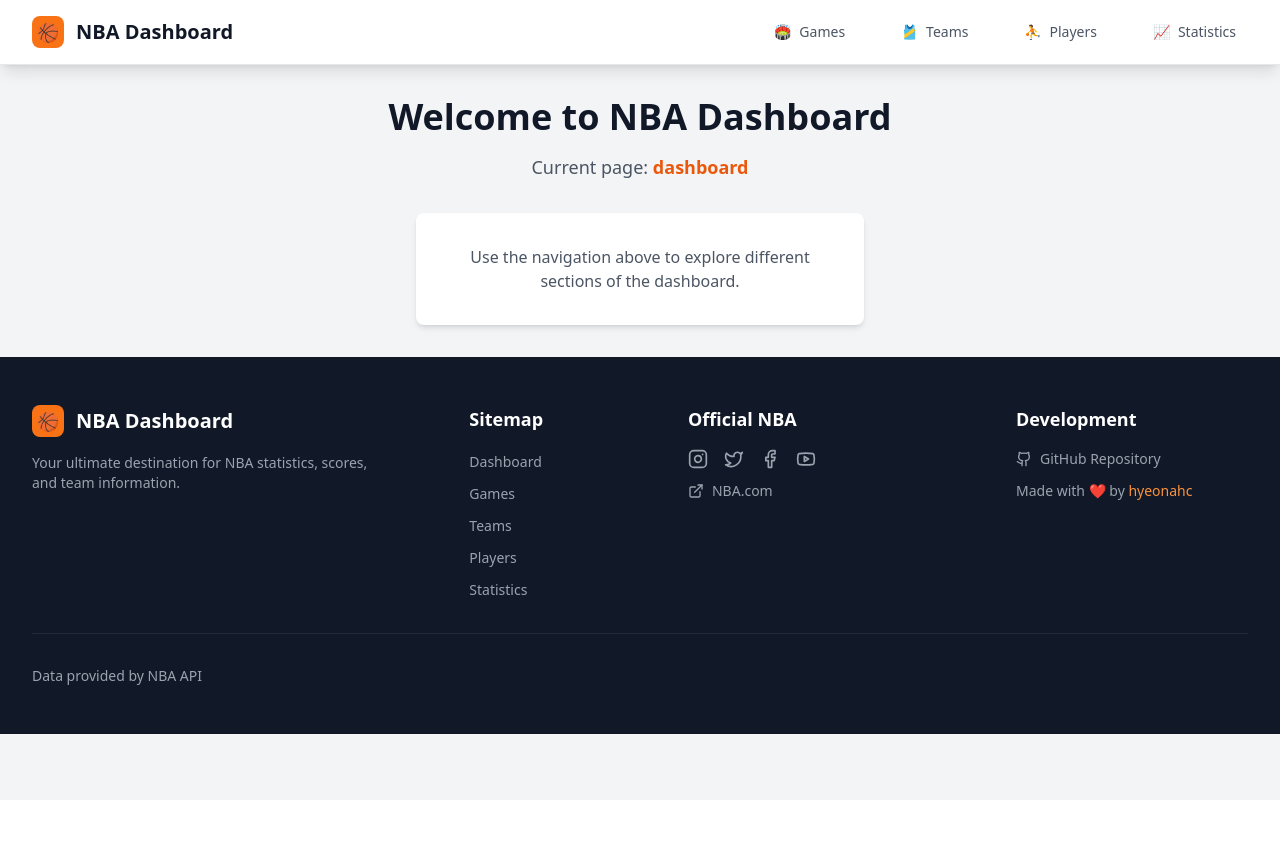
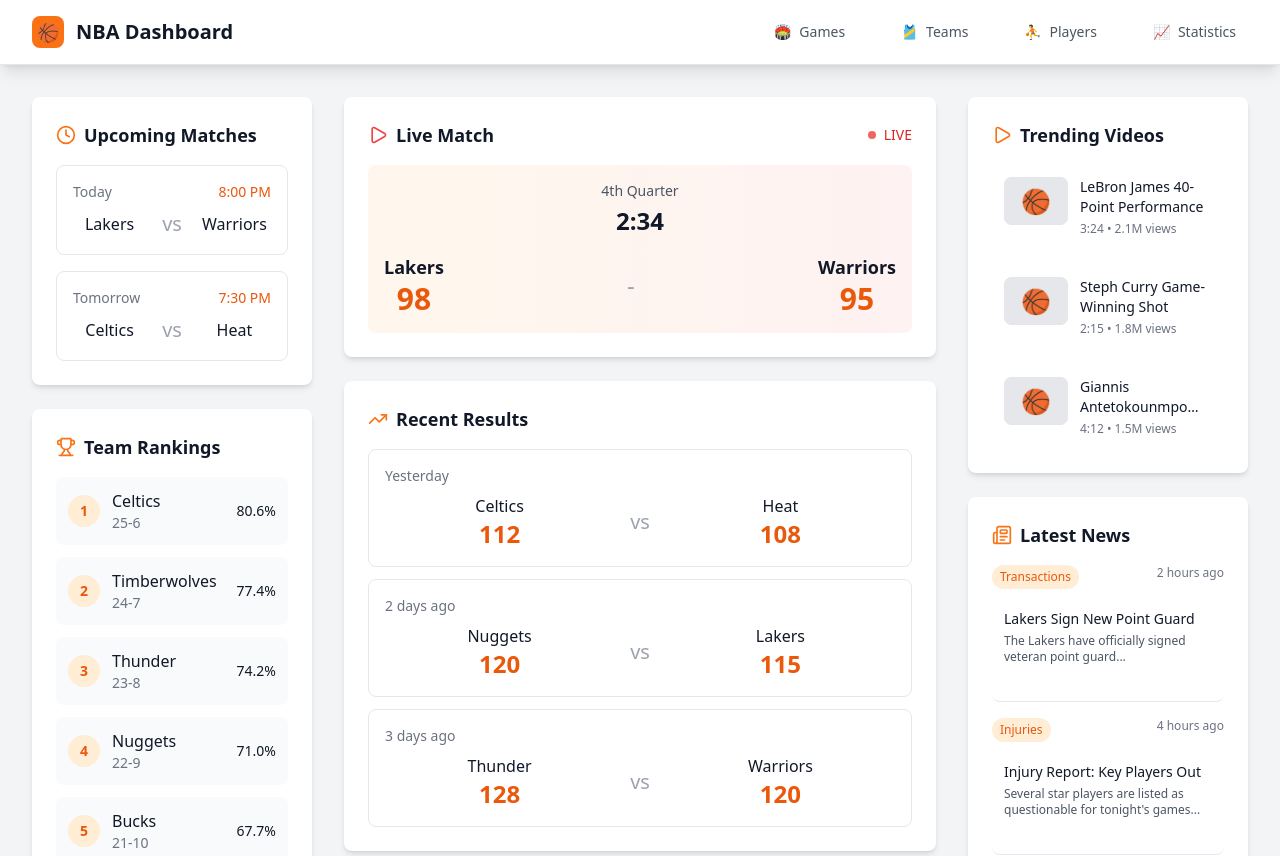
Before and after one commit to hyeonahc/nba-dashboard, a React (Vite) app: page / in a window 1280 px wide. Shown: the top 856 px of the page. Before the commit the page ends 800 px from the top, so only its background shows below. Built offline with nearby package versions, Linux system fonts and the light colour scheme.

Commit message:
feat: integrate homepage with responsive dashboard layout

```diff
--- a/src/App.tsx
+++ b/src/App.tsx
@@ -1,5 +1,6 @@
 import { useState } from "react"
 import Footer from "./components/Footer"
+import Homepage from "./components/Homepage"
 import Navigation from "./components/Navigation"
 
 function App() {
@@ -9,14 +10,20 @@
     <div className="min-h-screen bg-gray-100">
       <Navigation currentPage={currentPage} onPageChange={setCurrentPage} />
 
-      <main className="max-w-7xl mx-auto px-4 sm:px-6 lg:px-8 py-8">
+      <main>
+        {currentPage === "dashboard" ? (
+          <Homepage />
+        ) : (
+          <div className="max-w-7xl mx-auto px-4 sm:px-6 lg:px-8 py-8">
             <div className="text-center">
               <h1 className="text-4xl font-bold text-gray-900 mb-4">
                 Welcome to NBA Dashboard
               </h1>
               <p className="text-lg text-gray-600 mb-8">
                 Current page:{" "}
-            <span className="font-semibold text-orange-600">{currentPage}</span>
+                <span className="font-semibold text-orange-600">
+                  {currentPage}
+                </span>
               </p>
               <div className="bg-white rounded-lg shadow-md p-8 max-w-md mx-auto">
                 <p className="text-gray-600">
@@ -25,6 +32,8 @@
                 </p>
               </div>
             </div>
+          </div>
+        )}
       </main>
 
       <Footer />
--- /dev/null
+++ b/src/components/Homepage.tsx
@@ -0,0 +1,156 @@
+import LatestNews from "./homepage/LatestNews"
+import LiveMatch from "./homepage/LiveMatch"
+import PastMatches from "./homepage/PastMatches"
+import TeamRankings from "./homepage/TeamRankings"
+import TrendingVideos from "./homepage/TrendingVideos"
+import UpcomingMatches from "./homepage/UpcomingMatches"
+
+const Homepage = () => {
+  // Mock data - in a real app, this would come from an API
+  const upcomingMatches = [
+    {
+      id: 1,
+      homeTeam: "Lakers",
+      awayTeam: "Warriors",
+      time: "8:00 PM",
+      date: "Today",
+      homeScore: null,
+      awayScore: null,
+    },
+    {
+      id: 2,
+      homeTeam: "Celtics",
+      awayTeam: "Heat",
+      time: "7:30 PM",
+      date: "Tomorrow",
+      homeScore: null,
+      awayScore: null,
+    },
+  ]
+
+  const rankings = [
+    { position: 1, team: "Celtics", wins: 25, losses: 6, winPercentage: 0.806 },
+    {
+      position: 2,
+      team: "Timberwolves",
+      wins: 24,
+      losses: 7,
+      winPercentage: 0.774,
+    },
+    { position: 3, team: "Thunder", wins: 23, losses: 8, winPercentage: 0.742 },
+    { position: 4, team: "Nuggets", wins: 22, losses: 9, winPercentage: 0.71 },
+    { position: 5, team: "Bucks", wins: 21, losses: 10, winPercentage: 0.677 },
+  ]
+
+  const liveMatch = {
+    homeTeam: "Lakers",
+    awayTeam: "Warriors",
+    homeScore: 98,
+    awayScore: 95,
+    quarter: "4th",
+    timeLeft: "2:34",
+    isLive: true,
+  }
+
+  const pastMatches = [
+    {
+      id: 1,
+      homeTeam: "Celtics",
+      awayTeam: "Heat",
+      homeScore: 112,
+      awayScore: 108,
+      date: "Yesterday",
+    },
+    {
+      id: 2,
+      homeTeam: "Nuggets",
+      awayTeam: "Lakers",
+      homeScore: 120,
+      awayScore: 115,
+      date: "2 days ago",
+    },
+    {
+      id: 3,
+      homeTeam: "Thunder",
+      awayTeam: "Warriors",
+      homeScore: 128,
+      awayScore: 120,
+      date: "3 days ago",
+    },
+  ]
+
+  const trendingVideos = [
+    {
+      id: 1,
+      title: "LeBron James 40-Point Performance",
+      duration: "3:24",
+      views: "2.1M",
+      thumbnail: "🏀",
+    },
+    {
+      id: 2,
+      title: "Steph Curry Game-Winning Shot",
+      duration: "2:15",
+      views: "1.8M",
+      thumbnail: "🏀",
+    },
+    {
+      id: 3,
+      title: "Giannis Antetokounmpo Dunk Compilation",
+      duration: "4:12",
+      views: "1.5M",
+      thumbnail: "🏀",
+    },
+  ]
+
+  const news = [
+    {
+      id: 1,
+      title: "Lakers Sign New Point Guard",
+      summary: "The Lakers have officially signed veteran point guard...",
+      time: "2 hours ago",
+      category: "Transactions",
+    },
+    {
+      id: 2,
+      title: "Injury Report: Key Players Out",
+      summary:
+        "Several star players are listed as questionable for tonight's games...",
+      time: "4 hours ago",
+      category: "Injuries",
+    },
+    {
+      id: 3,
+      title: "Trade Deadline Approaching",
+      summary: "Teams are making final moves before the trade deadline...",
+      time: "6 hours ago",
+      category: "Trades",
+    },
+  ]
+
+  return (
+    <div className="max-w-7xl mx-auto px-4 sm:px-6 lg:px-8 py-8">
+      <div className="grid grid-cols-1 lg:grid-cols-12 gap-8">
+        {/* Left Column */}
+        <div className="lg:col-span-3 space-y-6">
+          <UpcomingMatches matches={upcomingMatches} />
+          <TeamRankings teams={rankings} />
+        </div>
+
+        {/* Middle Column */}
+        <div className="lg:col-span-6 space-y-6">
+          <LiveMatch match={liveMatch} />
+          <PastMatches matches={pastMatches} />
+        </div>
+
+        {/* Right Column */}
+        <div className="lg:col-span-3 space-y-6">
+          <TrendingVideos videos={trendingVideos} />
+          <LatestNews articles={news} />
+        </div>
+      </div>
+    </div>
+  )
+}
+
+export default Homepage
```
Lines whose indentation alone changed are shown as unchanged.
